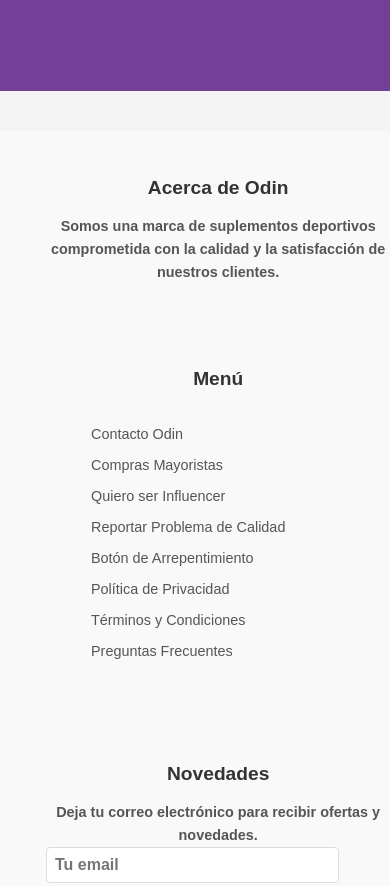
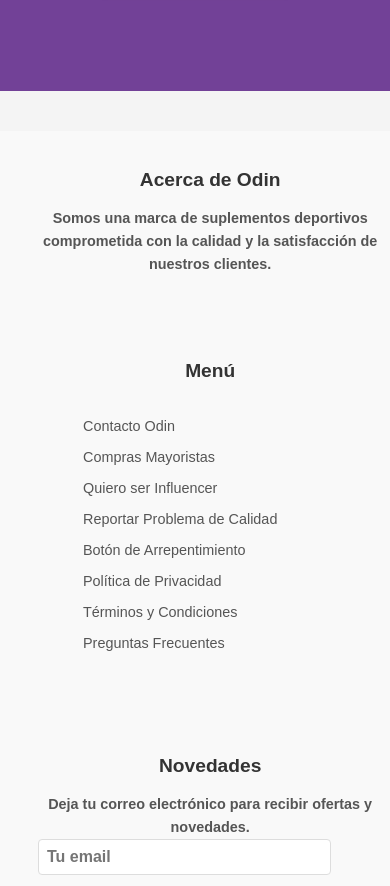
Before and after one commit to ELMartinD/odinsuplementos, a plain HTML site: page index.html in a window 390 px wide. Shown: the part 5500-6386 px from the top of the page. Drawn offline with nearby package versions, Linux system fonts and the light colour scheme; a web font is replaced by a local one.

Commit message:
Add files via upload

```diff
--- a/css/responsive.css
+++ b/css/responsive.css
@@ -144,6 +144,15 @@
         height: 215px;
         overflow: hidden;
         top: 85px;
+    }
+
+    footer {
+        display: flex
+    ;
+        justify-content: space-between;
+        background-color: #f9f9f9;
+        padding: 12px;
+        flex-wrap: wrap;
     }
 
     .search-results {
```
